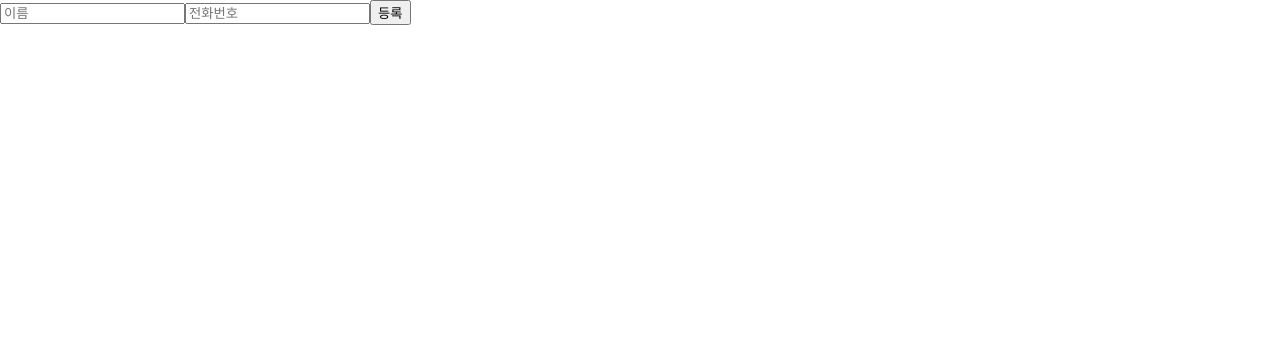
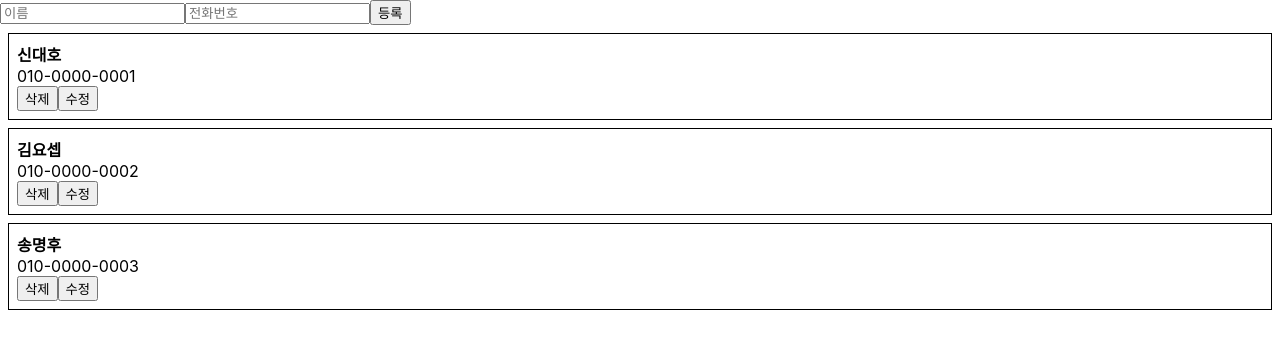
Before and after one commit to myeonghuSong/react_memo, a React (Create React App) app in the folder contact-app/: page / in a window 1280 px wide. Shown: the top 340 px of the page. Built offline with nearby package versions, Linux system fonts and the light colour scheme.

Commit message:
shouldComponentUpdate로 최적화

```diff
--- a/contact-app/src/App.js
+++ b/contact-app/src/App.js
@@ -4,10 +4,26 @@
 
 class App extends Component {
 
-  id = 0;
+  id = 3;
 
   state = {
-    information: [],
+    information: [
+      {
+        id: 0,
+        name: '신대호',
+        phone: '010-0000-0001'
+      },
+      {
+        id: 1,
+        name: '김요셉',
+        phone: '010-0000-0002'
+      },
+      {
+        id: 2,
+        name: '송명후',
+        phone: '010-0000-0003'
+      },
+    ],
   }
 
   handlecreate = (data) => {
--- a/contact-app/src/components/PhoneInfo.js
+++ b/contact-app/src/components/PhoneInfo.js
@@ -7,6 +7,14 @@
         name: '',
         phone: '',
     }
+
+    shouldComponentUpdate(nextProps, nextState) {
+        if(this.state !== nextState){
+            return true;
+        }
+        return this.props.info !== nextProps.info;
+    }
+
 
     handleRemove = () => {
         const { info, onRemove } = this.props;
@@ -45,6 +53,9 @@
             padding: '8px',
             margin: '8px',
         }
+
+        console.log(name);
+
         return (
             <div style={style}>
                 {
--- a/contact-app/src/components/PhoneInfoList.js
+++ b/contact-app/src/components/PhoneInfoList.js
@@ -8,6 +8,8 @@
     }
     render() {
         const { data, onRemove, onUpdate } = this.props;
+
+        console.log('rendering list');
 
         const list = data.map(
             info => (<PhoneInfo
```
